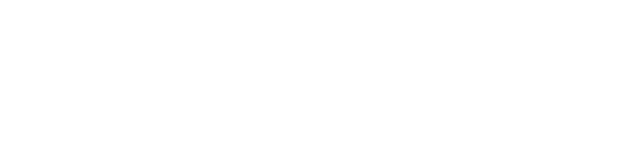
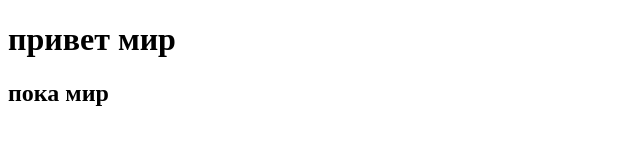
Before and after one commit to Utka751/test-repo, a plain HTML site: page index.html in a window 1280 px wide. Shown: the whole page, without its empty margins (0-640 px from the left). Drawn offline with Linux system fonts and the light colour scheme.

Commit message:
add h2 title

```diff
--- a/index.html
+++ b/index.html
@@ -6,6 +6,8 @@
     <title>Documen</title>
 </head>
 <body>
+    <h1>привет мир</h1>
+    <h2>пока мир</h2>
 
 </body>
 </html>
```
